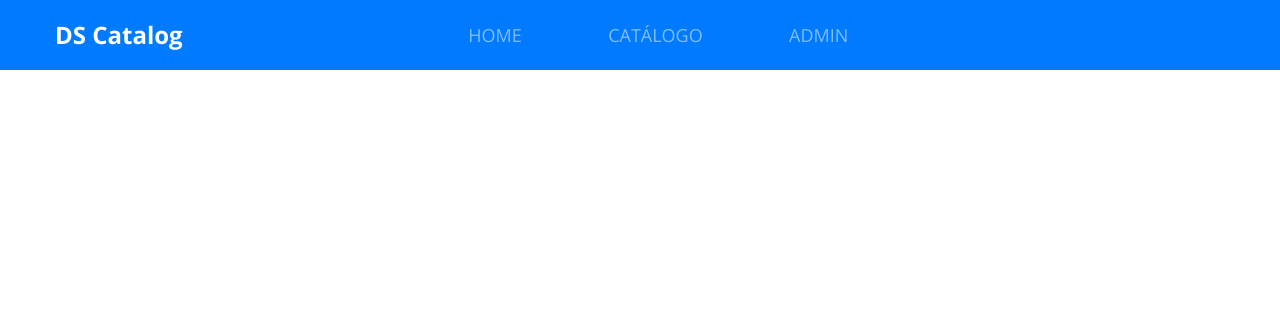
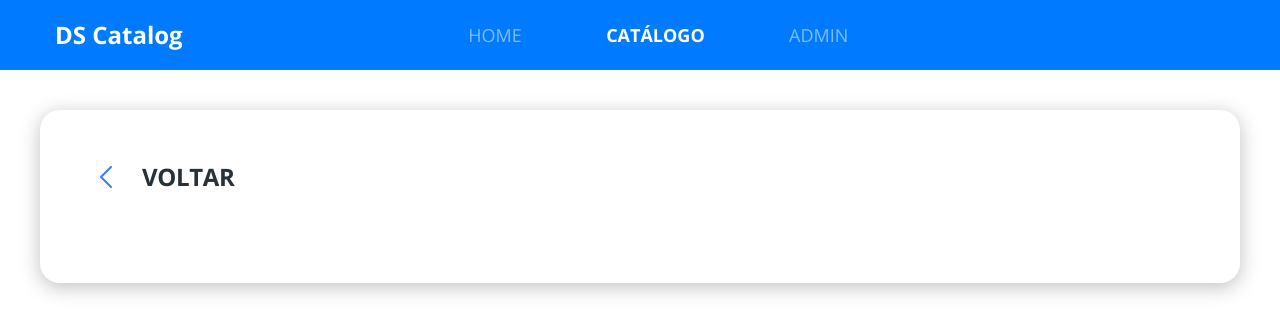
Before and after one commit to LeandroNArakaki/dscatalog-bootcamp-devsuperior, a React (Create React App) app in the folder front-web/: page /products/1 in a window 1280 px wide. Shown: the top 334 px of the page. Built offline with nearby package versions, Linux system fonts and the light colour scheme.

Commit message:
Included router to page product detail

```diff
--- a/front-web/src/Routes.tsx
+++ b/front-web/src/Routes.tsx
@@ -3,6 +3,7 @@ import { BrowserRouter, Switch, Route } from 'react-router-dom';
 import Navbar from './core/components/Navbar';
 import Admin from './core/pages/Admin';
 import Catalog from './core/pages/Catalog';
+import ProductDetails from './core/pages/Catalog/components/ProductDetails';
 import Home from './core/pages/Home';
 
 const Routes = () => (
@@ -12,10 +13,13 @@ const Routes = () => (
             <Route path="/" exact>
                 <Home />
             </Route>
-            <Route path="/Catalog">
+            <Route path="/products" exact>
                 <Catalog />
             </Route>
-            <Route path="/Admin">
+            <Route path="/products/:productId">
+                <ProductDetails />
+            </Route>
+            <Route path="/admin">
                 <Admin />
             </Route>
         </Switch>
--- a/front-web/src/core/components/ButtonIcon/styles.scss
+++ b/front-web/src/core/components/ButtonIcon/styles.scss
@@ -12,4 +12,5 @@
     display: flex;
     align-items: center;
     justify-content: center;
+    color: #FFF;
 }
--- a/front-web/src/core/components/Navbar/index.tsx
+++ b/front-web/src/core/components/Navbar/index.tsx
@@ -17,7 +17,7 @@ const Navbar = () => (
                     </NavLink>
                 </li>
                 <li>
-                    <NavLink to="/catalog" activeClassName="active" >
+                    <NavLink to="/products" activeClassName="active" >
                         CATÁLOGO
                     </NavLink>
                 </li>
--- /dev/null
+++ b/front-web/src/core/pages/Catalog/components/ProductDetails/index.tsx
@@ -0,0 +1,26 @@
+import React from 'react';
+import { Link, useParams } from 'react-router-dom';
+import { ReactComponent as ArrowIcon } from '../../../../assets/images/arrow.svg';
+import './styles.scss';
+
+type ParamsType = {
+    productId: string;
+}
+
+const ProductDetails = () => {
+    const { productId } = useParams<ParamsType>();
+    console.log(productId);
+
+    return (
+        <div className="product-details-container">
+            <div className="card-base border-radius-20 product-details">
+                <Link to="/products" className="product-details-goback">
+                    <ArrowIcon className="icon-goback" />
+                    <h1 className="text-goback">voltar</h1>
+                </Link>
+            </div>
+        </div>
+    );
+};
+
+export default ProductDetails;
--- /dev/null
+++ b/front-web/src/core/pages/Catalog/components/ProductDetails/styles.scss
@@ -0,0 +1,29 @@
+.product-details-container {
+    margin-top: 40px;
+    padding-left: 40px;
+    padding-right: 40px;
+}
+
+.product-details {
+    //left, right, bottom, top
+    padding: 50px 60px 90px 60px;
+}
+
+.icon-goback {
+    color: #407bff;
+    transform: rotate(-180deg);
+    margin-right: 30px;
+}
+
+.text-goback {
+    font-size: 24px;
+    line-height: 33px;
+    letter-spacing: -0.015em;
+    color: #263238;
+    text-transform: uppercase;
+}
+
+.product-details-goback {
+    display: flex;
+    align-items: center;
+}
--- a/front-web/src/core/pages/Catalog/index.tsx
+++ b/front-web/src/core/pages/Catalog/index.tsx
@@ -1,21 +1,21 @@
 import React from 'react';
 import './styles.scss';
 import ProductCard from './components/ProductCard';
+import { Link } from 'react-router-dom';
 
 const Catalog = () => (
     <div className="catalog-container">
         <h1 className ="catalog-title">Catálogo de produtos</h1>
         <div className="catalog-products">
-            <ProductCard />
-            <ProductCard />
-            <ProductCard />
-            <ProductCard />
-            <ProductCard />
-            <ProductCard />
-            <ProductCard />
-            <ProductCard />
-            <ProductCard />
-            <ProductCard />
+            <Link to="/products/1"><ProductCard /></Link>
+            <Link to="/products/2"><ProductCard /></Link>
+            <Link to="/products/3"><ProductCard /></Link>
+            <Link to="/products/4"><ProductCard /></Link>
+            <Link to="/products/5"><ProductCard /></Link>
+            <Link to="/products/6"><ProductCard /></Link>
+            <Link to="/products/7"><ProductCard /></Link>
+            <Link to="/products/8"><ProductCard /></Link>
+            <Link to="/products/9"><ProductCard /></Link>
         </div>
     </div>
 );
--- a/front-web/src/core/pages/Home/index.tsx
+++ b/front-web/src/core/pages/Home/index.tsx
@@ -10,7 +10,7 @@ const Home = () => (
             <div className="col-6 home-text">
                 <h1 className="text-title">Conheça o melhor<br /> do catálago de produtos</h1>
                 <p className="text-subtitle">Ajudaremos você a encontrar os melhores<br /> produtos disponíveis no mercado.</p>
-                <Link to="/catalog">
+                <Link to="/products">
                     <ButtonIcon text="inicie agora a sua busca" />
                 </Link>
             </div>
```
Also changed, not shown: front-web/src/core/assets/images/arrow.svg.
